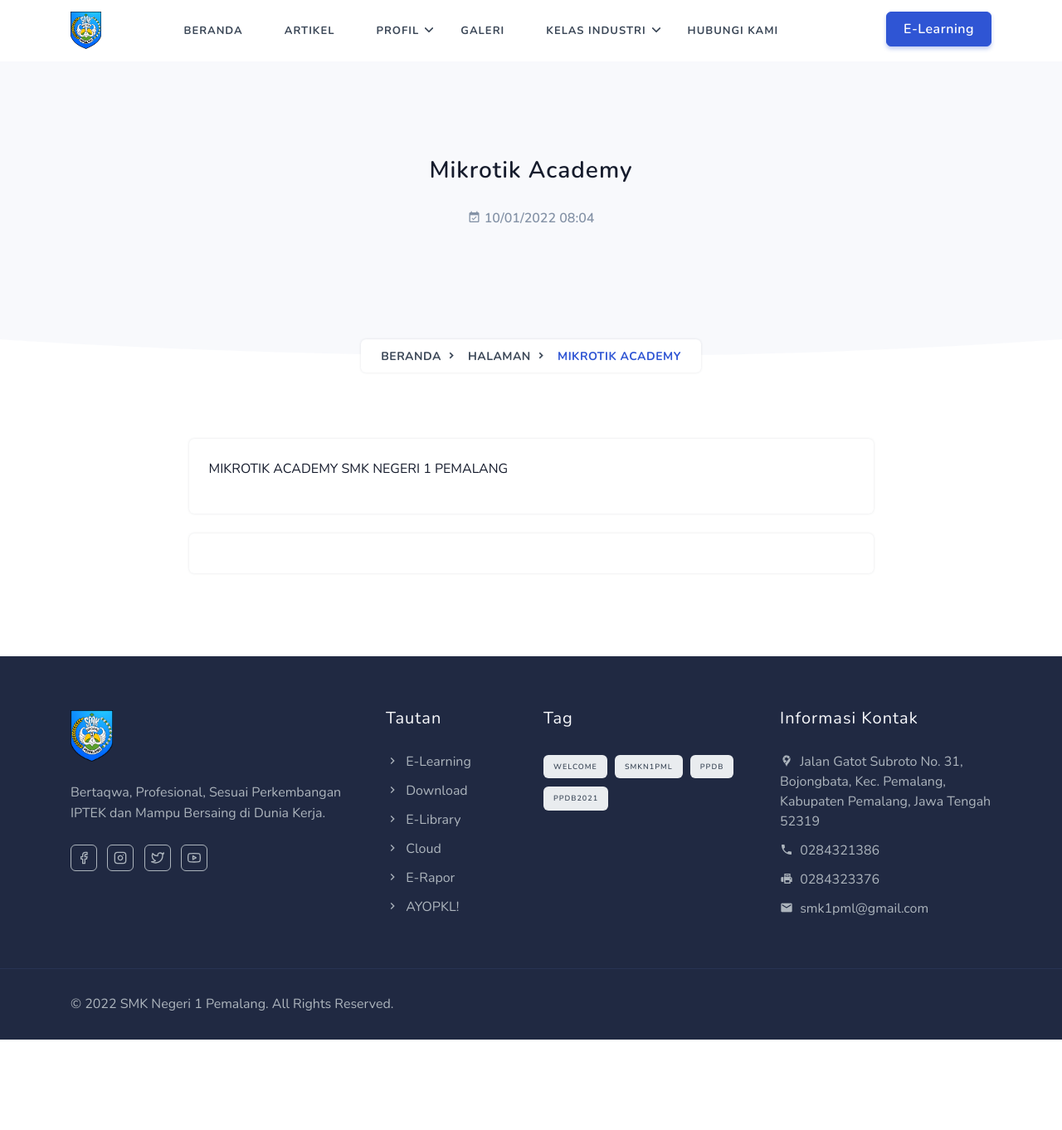
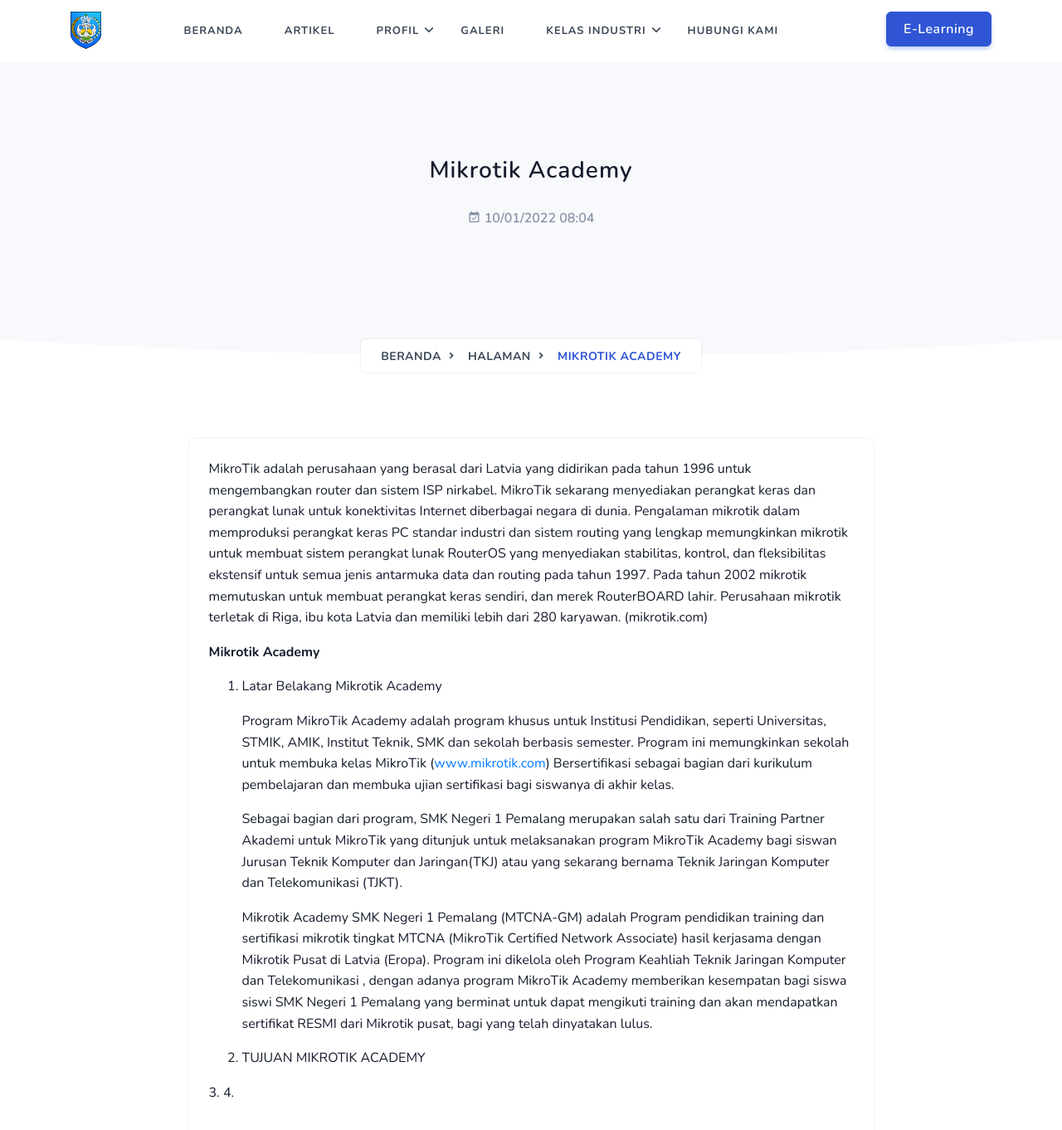
Before and after one commit to smkn1pml/website, a Jekyll site: the page built from _pages/mikrotikacademy.md, in a window 1280 px wide and 1400 px high. Shown: the top 1362 px of the window at 83% size. Built offline with Jekyll 4.4.1, drawn with Linux system fonts in a browser that asks for light colours; comment, search, counter and statistics services are not loaded.

Commit message:
Update Halaman “mikrotikacademy”

```diff
--- a/_pages/mikrotikacademy.md
+++ b/_pages/mikrotikacademy.md
@@ -3,4 +3,21 @@
 slug: mikrotikacademy
 date: 2022-01-10T08:04:01.613Z
 ---
-MIKROTIK ACADEMY SMK NEGERI 1 PEMALANG
+MikroTik adalah perusahaan yang berasal dari Latvia yang didirikan pada tahun 1996 untuk mengembangkan router dan sistem ISP nirkabel. MikroTik sekarang menyediakan perangkat keras dan perangkat lunak untuk konektivitas Internet diberbagai negara di dunia. Pengalaman mikrotik dalam memproduksi perangkat keras PC standar industri dan sistem routing yang lengkap memungkinkan mikrotik untuk membuat sistem perangkat lunak RouterOS yang menyediakan stabilitas, kontrol, dan fleksibilitas ekstensif untuk semua jenis antarmuka data dan routing pada tahun 1997. Pada tahun 2002 mikrotik memutuskan untuk membuat perangkat keras sendiri, dan merek RouterBOARD lahir. Perusahaan mikrotik terletak di Riga, ibu kota Latvia dan memiliki lebih dari 280 karyawan. (mikrotik.com)
+
+**Mikrotik Academy**
+
+1. Latar Belakang Mikrotik Academy
+
+   Program MikroTik Academy adalah program khusus untuk Institusi Pendidikan, seperti Universitas, STMIK, AMIK, Institut Teknik, SMK dan sekolah berbasis semester. Program ini memungkinkan sekolah untuk membuka kelas MikroTik ([www.mikrotik.com](www.mikrotik.com)) Bersertifikasi sebagai bagian dari kurikulum pembelajaran dan membuka ujian sertifikasi bagi siswanya di akhir kelas.
+
+   Sebagai bagian dari program, SMK Negeri 1 Pemalang merupakan salah satu dari Training Partner Akademi untuk MikroTik yang ditunjuk untuk melaksanakan program MikroTik Academy bagi siswan Jurusan Teknik Komputer dan Jaringan(TKJ) atau yang sekarang bernama Teknik Jaringan Komputer dan Telekomunikasi (TJKT).
+
+   Mikrotik Academy SMK Negeri 1 Pemalang (MTCNA-GM) adalah Program pendidikan training dan sertifikasi mikrotik tingkat MTCNA (MikroTik Certified Network Associate) hasil kerjasama dengan Mikrotik Pusat di Latvia (Eropa). Program ini dikelola oleh Program Keahliah Teknik Jaringan Komputer dan Telekomunikasi , dengan adanya program MikroTik Academy memberikan kesempatan bagi siswa siswi SMK Negeri 1 Pemalang  yang berminat untuk dapat mengikuti training dan akan mendapatkan sertifikat RESMI dari Mikrotik pusat, bagi yang telah dinyatakan lulus.
+
+
+2. TUJUAN MIKROTIK ACADEMY
+
+
+3.
+4.
```
